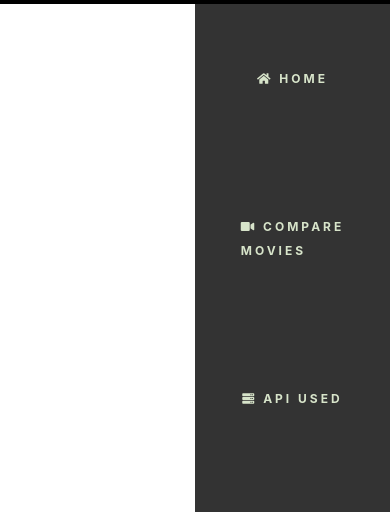
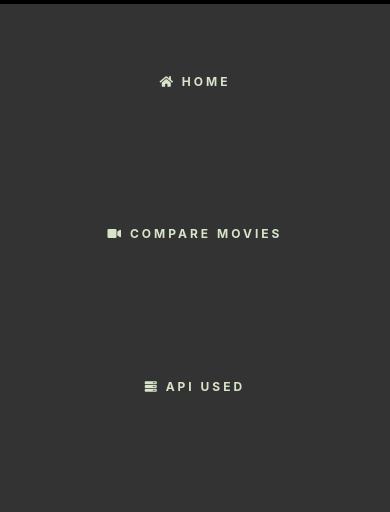
Before and after one commit to Anishshettyk/movie-mafia, a plain HTML site: page index.html in a window 390 px wide. Both pictures are taken after a click on the element 343 px from the left and 33 px from the top of the page. Shown: the part 64-576 px from the top of the page. Drawn offline with nearby package versions, Linux system fonts and the light colour scheme.

Commit message:
nav modified
nav bar modified

```diff
--- a/css/main.css
+++ b/css/main.css
@@ -115,7 +115,7 @@ ul {
     display: flex;
     flex-direction: column;
     align-items: center;
-    width: 50%;
+    width: 100%;
     transform: translateX(100%);
     transition: transform 0.5s ease-in;
     opacity: 0.8;
--- a/index.html
+++ b/index.html
@@ -21,7 +21,7 @@
         </div>
         <ul class="nav-links">
             <li><a href=""><i class="fas fa-home"></i> HOME</a></li>
-            <li><a href=""><i class="fas fa-video"></i> Compare<br> movies</a></li>
+            <li><a href=""><i class="fas fa-video"></i> Compare movies</a></li>
             <li><a href=""><i class="fas fa-server"></i> Api used</a></li>
             <li><a href=""><i class="fab fa-github-square"></i> Source code</a></li>
             <li>
```
